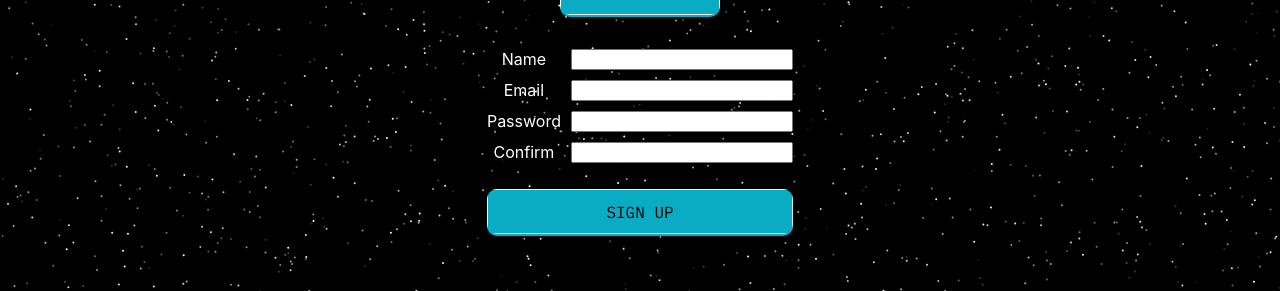
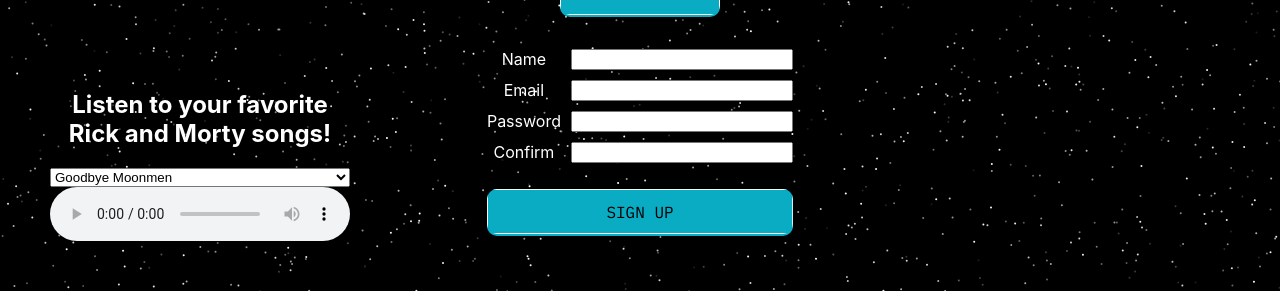
Before and after one commit to gcastrocastro/mortys-multiverse, a React (Create React App) app: page /characters/1 in a window 1280 px wide. Shown: the part 509-800 px from the top of the page. Built offline with nearby package versions, Linux system fonts and the light colour scheme; a web font is replaced by a local one.

Commit message:
add audioplayer component to authpage

```diff
--- a/package.json
+++ b/package.json
@@ -14,6 +14,7 @@
     "mongoose": "^7.1.1",
     "morgan": "^1.10.0",
     "react": "^18.2.0",
+    "react-audio-player": "^0.17.0",
     "react-dom": "^18.2.0",
     "react-router-dom": "^6.11.1",
     "react-scripts": "5.0.1",
--- a/src/Pages/AuthPage/AuthPage.css
+++ b/src/Pages/AuthPage/AuthPage.css
@@ -17,6 +17,7 @@
     align-items: center;
     flex-direction: column;
     min-height: 100vh;
+    position: relative;
 }
 
 .auth-container h1{
--- a/src/Pages/AuthPage/AuthPage.js
+++ b/src/Pages/AuthPage/AuthPage.js
@@ -1,8 +1,9 @@
 import {useState} from 'react';
 import SignUpForm from "../../Components/SignUpForm/SignUpForm";
 import LoginForm from "../../Components/LogInForm/LogInForm";
+import ParticleBackground from '../../Components/Particles/Particles';
 import './AuthPage.css';
-import ParticleBackground from '../../Components/Particles/Particles';
+import AudioPlayer from '../../Components/AudioPlayer/AudioPlayer';
 
 export default function AuthPage({setUser}) {
     const [button, setButton] = useState(true);
@@ -15,6 +16,7 @@ export default function AuthPage({setUser}) {
         <>
         <ParticleBackground />
         <div className="auth-container">
+            <AudioPlayer/>
             <h1>Morty's Multiverse</h1>
             <img src="https://i.vimeocdn.com/video/714420464-f196a6e7c9e848632ed8d433cfd4b5ec973eadc122b85900d76a04211a3544a2-d" alt="morty-logo"/>
             { button ?
```
Also changed, not shown: 1 other file (tests, documents, lock files or other folders).
